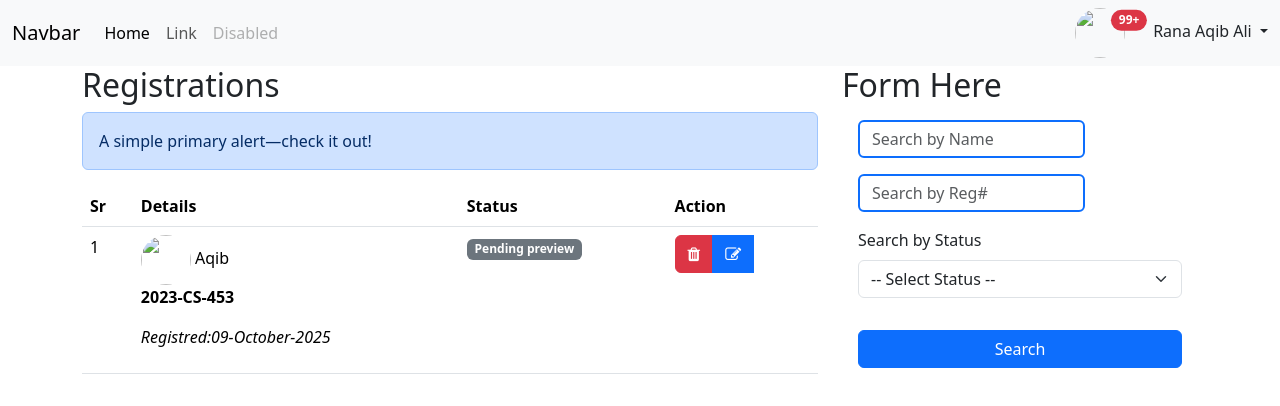
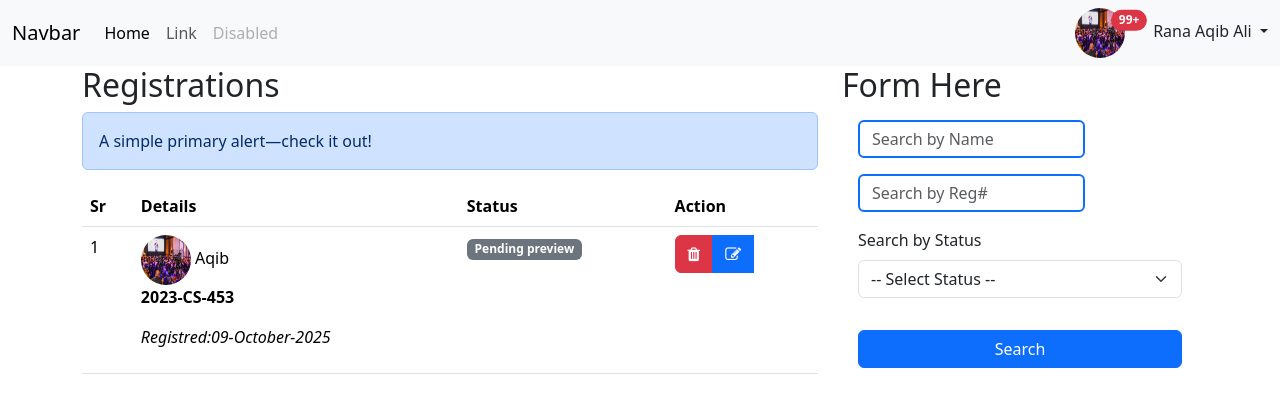
Before and after one commit to MuhammadAqibAli53/web_development_tasks, a plain HTML site: page websiteusingbootstrap/index.html in a window 1280 px wide. Drawn offline with Linux system fonts and the light colour scheme.

Commit message:
Update index.html

```diff
--- a/websiteusingbootstrap/index.html
+++ b/websiteusingbootstrap/index.html
@@ -62,7 +62,7 @@
 
 
                         <span class="position-relative me-4">
-                            <img src="img/1.jpg" alt="" style="width: 50px; height: 50px;" class="rounded-circle">
+                            <img src="1.jpg" alt="" style="width: 50px; height: 50px;" class="rounded-circle">
                             <span
                                 class="position-absolute top-0 start-100 translate-middle badge rounded-pill bg-danger">
                                 99+
@@ -110,7 +110,7 @@
                         <tr>
                             <td>1</td>
                             <td>
-                                <img src="img/1.jpg " style="width: 50px; height: 50px;" class="rounded-circle" alt="">
+                                <img src="1.jpg " style="width: 50px; height: 50px;" class="rounded-circle" alt="">
                                 Aqib
                                 <br>
                                 <p class="fw-bold">2023-CS-453</p>
@@ -145,7 +145,7 @@
                                                 </div>
                                                 <div class="modal-body">
                                                     <div class="picture">
-                                                        <img src="img/1.jpg" style="width: 50px; height: 50px;"
+                                                        <img src="1.jpg" style="width: 50px; height: 50px;"
                                                             class="rounded-circle border border-primary border-4"
                                                             alt="">
                                                         <div class="photo">
```
